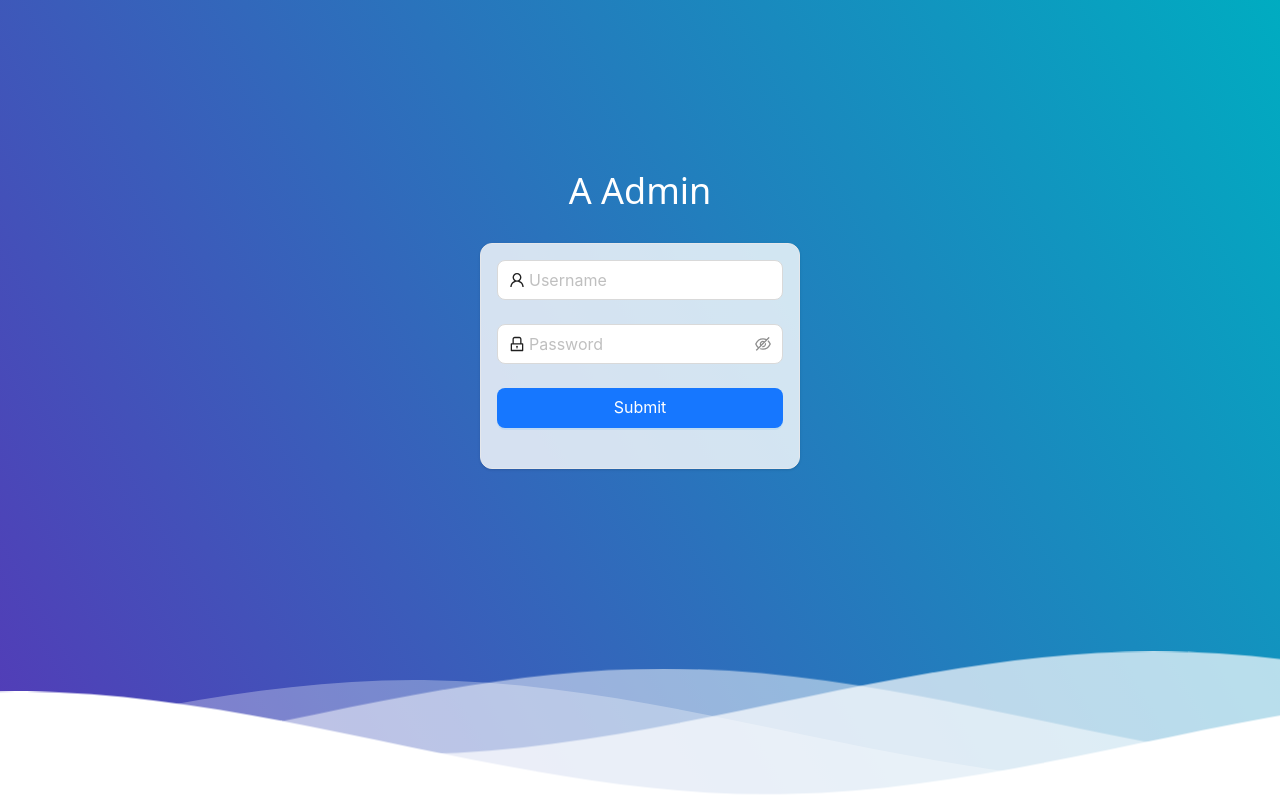
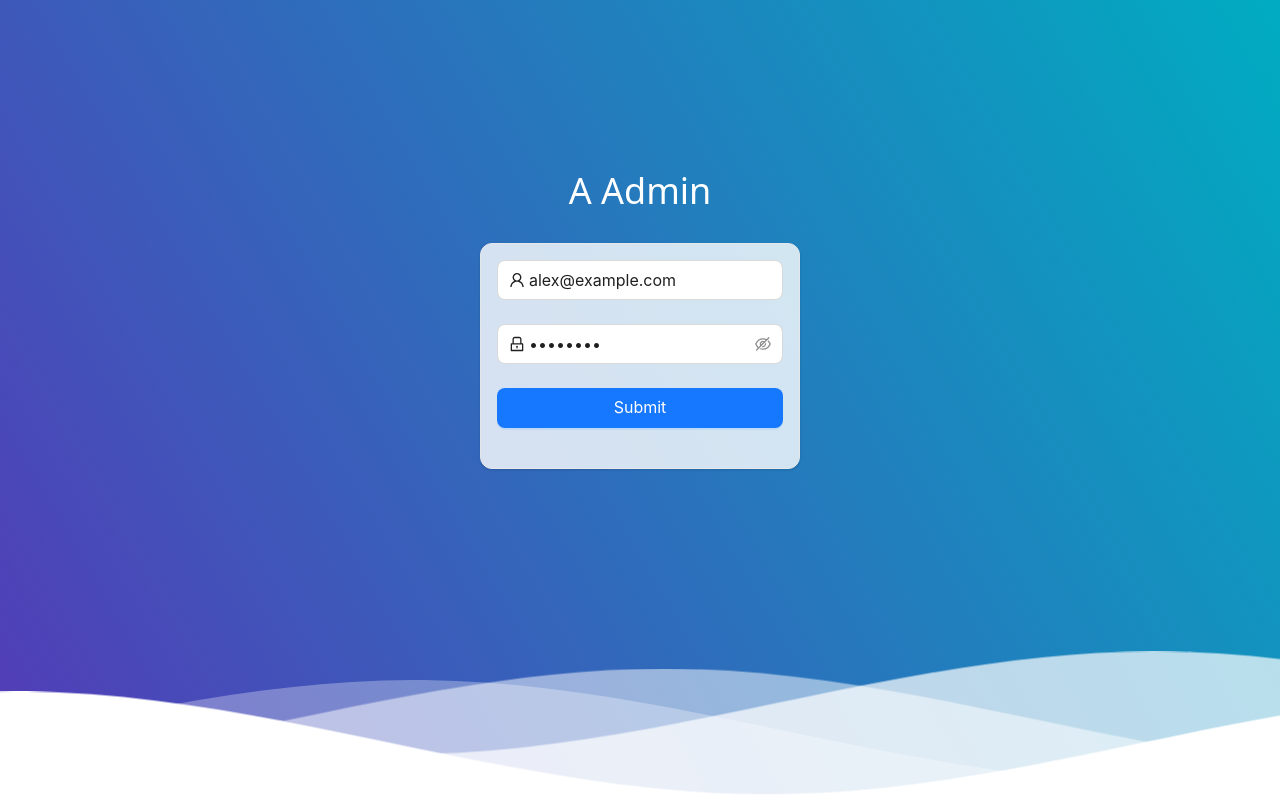
Before and after one commit to sunhaoxiang/a-admin, a React (Vite) app: page /login in a window 1280 px wide. Built offline with nearby package versions, Linux system fonts and the light colour scheme.

Commit message:
feat: login

```diff
--- a/src/api/user.ts
+++ b/src/api/user.ts
@@ -1,11 +1,11 @@
 import { axios } from '@/utils'
-import type { LoginData, LoginRes, UserInfoRes } from '@/types/user'
+import type { LoginData, UserInfo, UserInfoRes } from '@/types/user'
 
-export async function userLoginApi(data: LoginData): Promise<LoginRes> {
+export async function userLoginApi(data: LoginData): Promise<UserInfo> {
   return axios({
     url: '/login',
-    method: 'post',
-    data
+    method: 'get',
+    params: data
   })
 }
 
--- a/src/pages/user/login/Login.tsx
+++ b/src/pages/user/login/Login.tsx
@@ -1,9 +1,23 @@
-import { Button, Form, Input } from 'antd'
+import { useNavigate } from 'react-router-dom'
+import { Button, Form, Input, message } from 'antd'
 import { LockOutlined, UserOutlined } from '@ant-design/icons'
-import Wave from '@/components/Login/Wave/Wave.tsx'
+import { userLoginApi } from '@/api/user'
+import { useUserInfoStore } from '@/stores'
+import Wave from '@/components/Login/Wave/Wave'
 import './Login.scss'
+import type { LoginData } from '@/types/user'
 
 const Login = () => {
+  const { setUserInfo } = useUserInfoStore()
+  const navigate = useNavigate()
+
+  const onFinish = async (values: LoginData) => {
+    const result = await userLoginApi(values)
+    setUserInfo(result)
+    console.log('Success:', result)
+    navigate('/', { replace: true })
+  }
+
   return (
     <div className="relative header">
       <div className="flex flex-col items-center justify-center w-screen py-10 min-h-[80vh]">
@@ -12,7 +26,16 @@ const Login = () => {
             <div className="text-4xl text-center text-white">A Admin</div>
           </div>
           <div className="p-4 transition-all border shadow rounded-xl hover:shadow-2xl w-80 bg-white/80">
-            <Form name="login" labelCol={{ span: 5 }} size="large">
+            <Form
+              name="login"
+              labelCol={{ span: 5 }}
+              size="large"
+              initialValues={{
+                email: 'alex@example.com',
+                password: 'password'
+              }}
+              onFinish={onFinish}
+            >
               <Form.Item
                 name="email"
                 rules={[
@@ -23,7 +46,7 @@ const Login = () => {
                 <Input placeholder="Username" prefix={<UserOutlined />} />
               </Form.Item>
               <Form.Item
-                name="passwd"
+                name="password"
                 rules={[
                   { required: true, message: 'Please enter the password' },
                   {
--- /dev/null
+++ b/src/stores/index.ts
@@ -0,0 +1 @@
+export { default as useUserInfoStore } from './user.ts'
--- /dev/null
+++ b/src/stores/user.ts
@@ -0,0 +1,22 @@
+import { create } from 'zustand'
+import { persist } from 'zustand/middleware'
+import type { UserInfo } from '@/types/user'
+
+interface userInfoState {
+  userInfo: UserInfo | null
+  setUserInfo: (info: UserInfo) => void
+}
+
+const useUserInfoStore = create<userInfoState>()(
+  persist(
+    set => ({
+      userInfo: null,
+      setUserInfo: info => set(() => ({ userInfo: info }))
+    }),
+    {
+      name: 'userInfo'
+    }
+  )
+)
+
+export default useUserInfoStore
```
Also changed, not shown: src/types/user.ts (+4 -7 lines).
